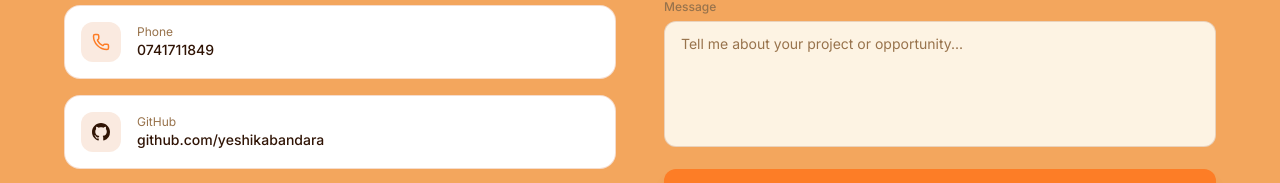
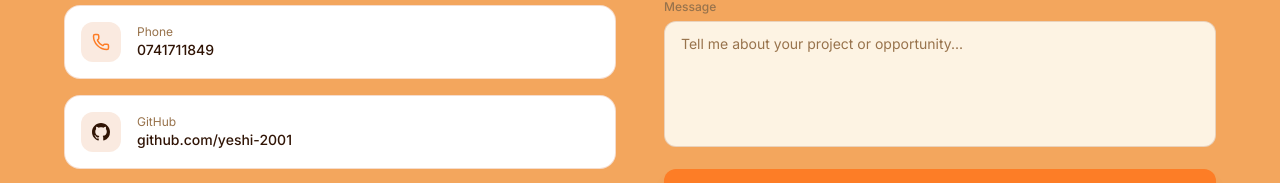
Before and after one commit to yeshi-2001/Portfolio, a Next.js app: page / in a window 1280 px wide. Shown: the part 4053-4236 px from the top of the page. Built offline with nearby package versions, Linux system fonts and the light colour scheme.

Commit message:
Update GitHub profile links to yeshi-2001

```diff
--- a/src/app/components/Contact.tsx
+++ b/src/app/components/Contact.tsx
@@ -13,7 +13,7 @@ const EMAILJS_PUBLIC_KEY = "Av1zmwHKICga2uhUP";
 const contactInfo = [
   { icon: Mail, label: "Email", value: "yeshikabandara2001@gmail.com", href: "mailto:yeshikabandara2001@gmail.com" },
   { icon: Phone, label: "Phone", value: "0741711849", href: "tel:0741711849" },
-  { icon: GitHubIcon, label: "GitHub", value: "github.com/yeshikabandara", href: "https://github.com/yeshikabandara" },
+  { icon: GitHubIcon, label: "GitHub", value: "github.com/yeshi-2001", href: "https://github.com/yeshi-2001" },
   { icon: LinkedInIcon, label: "LinkedIn", value: "linkedin.com/in/yeshika-bandara-1716092a8", href: "https://www.linkedin.com/in/yeshika-bandara-1716092a8" },
 ];
 
--- a/src/app/components/Footer.tsx
+++ b/src/app/components/Footer.tsx
@@ -12,7 +12,7 @@ export default function Footer() {
         </p>
         <div className="flex items-center gap-3">
           {[
-            { icon: GitHubIcon, href: "https://github.com/yeshikabandara", label: "GitHub" },
+            { icon: GitHubIcon, href: "https://github.com/yeshi-2001", label: "GitHub" },
             { icon: LinkedInIcon, href: "https://www.linkedin.com/in/yeshika-bandara-1716092a8", label: "LinkedIn" },
           ].map(({ icon: Icon, href, label }) => (
             <a
--- a/src/app/components/Hero.tsx
+++ b/src/app/components/Hero.tsx
@@ -221,7 +221,7 @@ export default function Hero() {
               className="flex items-center justify-center md:justify-start gap-4"
             >
               {[
-                { icon: GitHubIcon, href: "https://github.com/yeshikabandara", label: "GitHub" },
+                { icon: GitHubIcon, href: "https://github.com/yeshi-2001", label: "GitHub" },
                 { icon: LinkedInIcon, href: "https://www.linkedin.com/in/yeshika-bandara-1716092a8", label: "LinkedIn" },
                 { icon: Mail, href: "mailto:yeshikabandara2001@gmail.com", label: "Email" },
               ].map(({ icon: Icon, href, label }) => (
--- a/src/app/data/portfolio.ts
+++ b/src/app/data/portfolio.ts
@@ -6,7 +6,7 @@ export const projects = [
     description:
       "Currently developing a privacy-focused web application for university students to report and recover lost items using React.js and Python Flask. Implementing AI-powered matching algorithm with 80%+ accuracy target and intelligent verification system. Features secure database design, university email authentication, and real-time notifications for seamless item recovery.",
     tech: ["React.js", "Python Flask", "PostgreSQL", "OpenAI API", "JWT Authentication"],
-    github: "https://github.com/yeshikabandara",
+    github: "https://github.com/yeshi-2001",
     demo: "#",
   },
   {
@@ -16,7 +16,7 @@ export const projects = [
     description:
       "Designed and developed a rule-based system that delivers emergency medical guidance. Supports 25 medical conditions across 8 categories, providing step-by-step treatment instructions and emergency alerts based on American Red Cross guidelines. Integrated the knowledge base with a web interface to ensure seamless and reliable user interaction.",
     tech: ["React.js", "Node.js", "Prolog", "JavaScript", "REST API"],
-    github: "https://github.com/yeshikabandara",
+    github: "https://github.com/yeshi-2001",
     demo: "#",
   },
   {
@@ -26,7 +26,7 @@ export const projects = [
     description:
       "Developed a full-stack web application that connects users who want to teach and learn skills. Users can register, create profiles, and add skills they can teach or learn. The system uses an AI-powered matching algorithm to suggest suitable learning partners based on skill compatibility and goals. Users can send connection requests and communicate through a real-time chat system. Implemented secure authentication and designed a structured, scalable architecture with smooth frontend-backend integration.",
     tech: ["Spring Boot", "Java", "React", "Material-UI", "PostgreSQL", "Groq API", "Spring Security", "JWT", "WebSocket"],
-    github: "https://github.com/yeshikabandara",
+    github: "https://github.com/yeshi-2001",
     demo: "https://www.linkedin.com/posts/yeshika-bandara-1716092a8_im-excited-to-share-skillmate-a-full-stack-activity-7454131735413428224-VKJd?utm_source=social_share_send&utm_medium=android_app&rcm=ACoAAEohBaUBWyjYm1PKibanKAOa9NFh7RfQL5c&utm_campaign=copy_link",
   },
 ];
```
